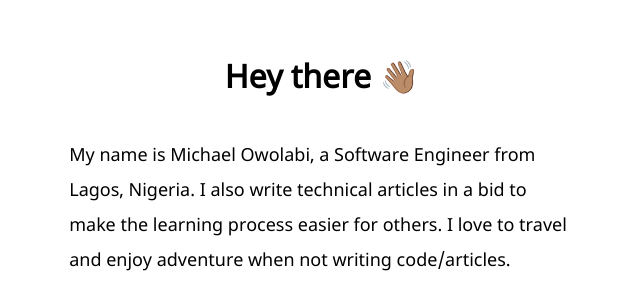
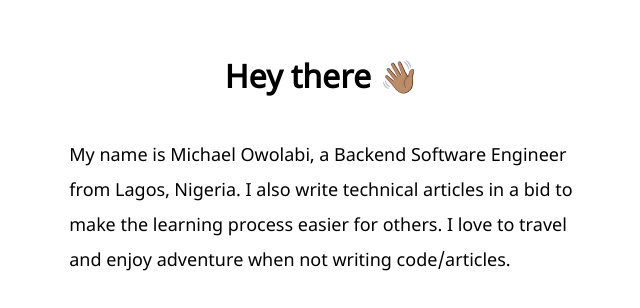
Before and after one commit to iMichaelOwolabi/personal-website, a plain HTML site: page index.html in a window 1280 px wide. Shown: the part 117-425 px from the top of the page, without its empty margins (318-958 px from the left). Drawn offline with Linux system fonts and the light colour scheme.

Commit message:
update bio

```diff
--- a/index.html
+++ b/index.html
@@ -10,7 +10,7 @@
 </head>
 <body>
   <h1>Hey there 👋🏽</h1>
-  <p class="intro">My name is Michael Owolabi, a Software Engineer from Lagos, Nigeria. I also write technical articles in a bid to make the learning process easier for others. I love to travel and enjoy adventure when not writing code/articles.</p>
+  <p class="intro">My name is Michael Owolabi, a Backend Software Engineer from Lagos, Nigeria. I also write technical articles in a bid to make the learning process easier for others. I love to travel and enjoy adventure when not writing code/articles.</p>
 
   <p class="mantra">Impossible is Nothing! ✌🏽</p>
   <p class="contact">
```
